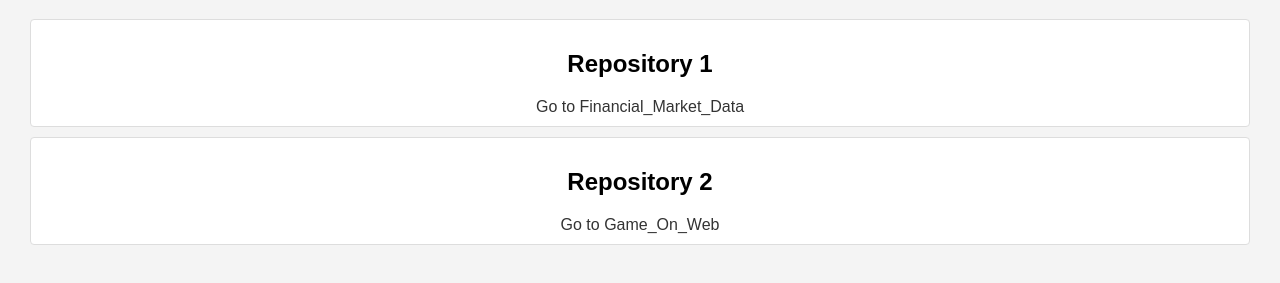
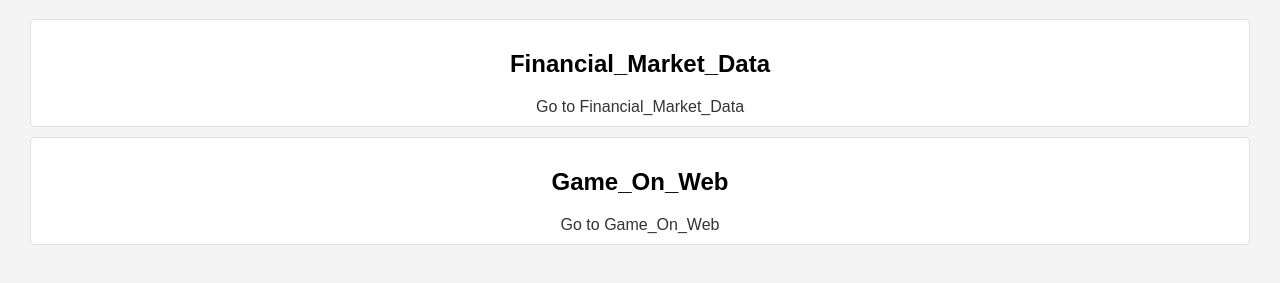
Before and after one commit to StevenFromUnimiMIEDSE/All_In_One_Website, a plain HTML site: page index.html in a window 1280 px wide. Shown: the part 81-364 px from the top of the page. Drawn offline with Linux system fonts and the light colour scheme.

Commit message:
Update index.html

```diff
--- a/index.html
+++ b/index.html
@@ -28,11 +28,11 @@
 <body>
 <h1>Welcome to the StevenFromUnimiMIEDSE All_In_One_Page</h1>
 <div class="repo-link">
-  <h2>Repository 1</h2>
+  <h2>Financial_Market_Data</h2>
   <a href="Financial_Market_Data/index.html" target="_blank">Go to Financial_Market_Data</a>
 </div>
 <div class="repo-link">
-  <h2>Repository 2</h2>
+  <h2>Game_On_Web</h2>
   <a href="Game_On_Web/index.html" target="_blank">Go to Game_On_Web</a>
 </div>
 </body>
```
